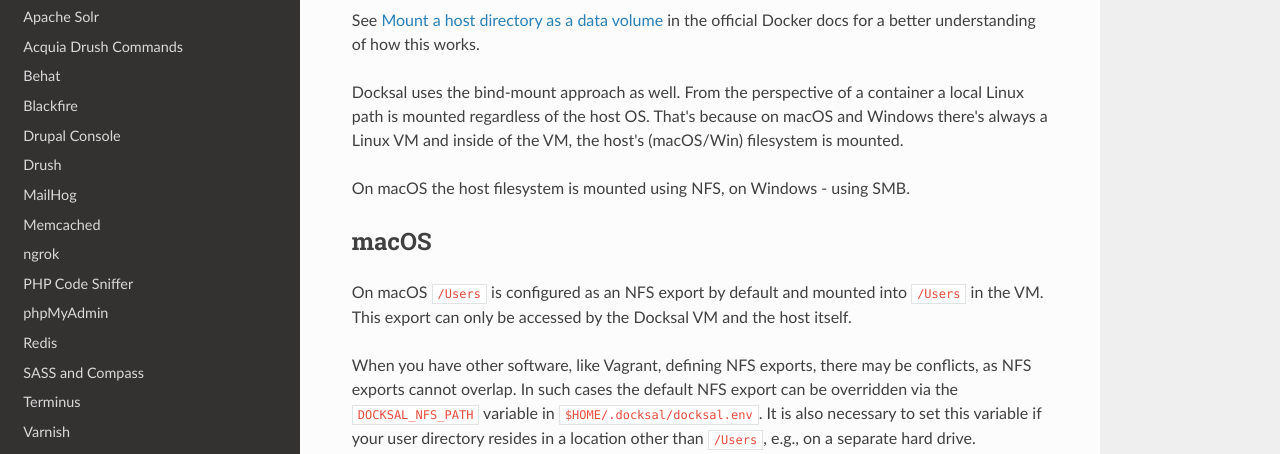
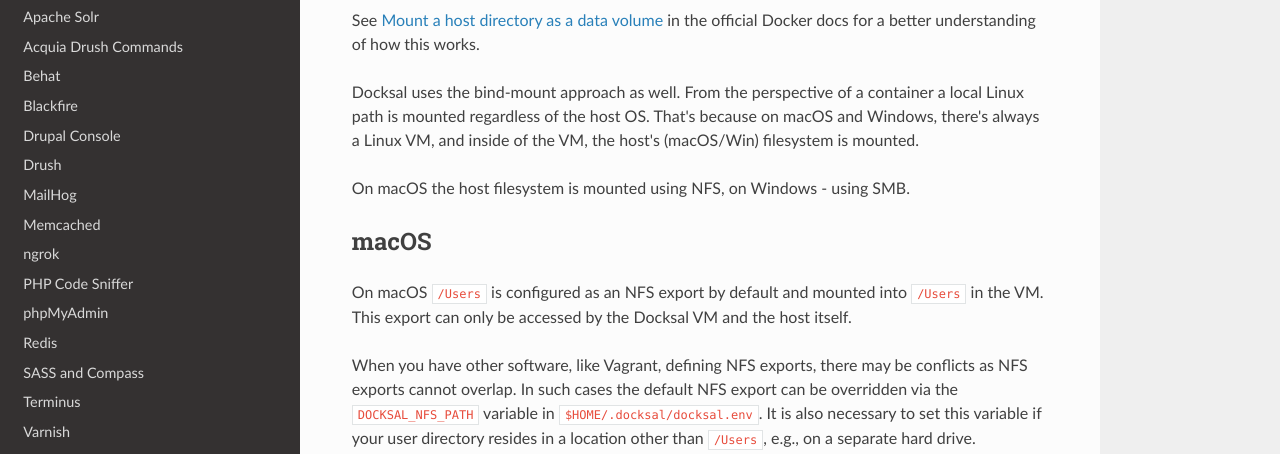
Before and after one commit to docksal/docksal, an MkDocs documentation site: the page built from docs/advanced/file-sharing.md, in a window 1280 px wide and 1053 px high. Shown: the part 223-677 px from the top of the window. Built offline with MkDocs 1.6.1, drawn with Linux system fonts in a browser that asks for light colours; nearby versions of some CDN libraries; old or Windows-style settings are respelled for this version of MkDocs.

Commit message:
Fixed punctuation

```diff
--- a/docs/advanced/file-sharing.md
+++ b/docs/advanced/file-sharing.md
@@ -6,9 +6,7 @@ By default, Docker does a bind-mount to a path on the host machine.
 See [Mount a host directory as a data volume](https://docs.docker.com/engine/tutorials/dockervolumes/#mount-a-host-directory-as-a-data-volume)
 in the official Docker docs for a better understanding of how this works.
 
-Docksal uses the bind-mount approach as well. From the perspective of a container a local Linux path
-is mounted regardless of the host OS. That's because on macOS and Windows there's always a Linux VM and inside of the VM,
-the host's (macOS/Win) filesystem is mounted.
+Docksal uses the bind-mount approach as well. From the perspective of a container a local Linux path  is mounted regardless of the host OS. That's because on macOS and Windows, there's always a Linux VM, and inside of the VM, the host's (macOS/Win) filesystem is mounted.
 
 On macOS the host filesystem is mounted using NFS, on Windows - using SMB.
 
@@ -17,7 +15,7 @@ On macOS the host filesystem is mounted using NFS, on Windows - using SMB.
 On macOS `/Users` is configured as an NFS export by default and mounted into `/Users` in the VM. This export can only
 be accessed by the Docksal VM and the host itself.
 
-When you have other software, like Vagrant, defining NFS exports, there may be conflicts, as NFS exports cannot overlap.
+When you have other software, like Vagrant, defining NFS exports, there may be conflicts as NFS exports cannot overlap.
 In such cases the default NFS export can be overridden via the `DOCKSAL_NFS_PATH` variable in `$HOME/.docksal/docksal.env`. It is also necessary to set this variable if your user directory resides in a location other than `/Users`, e.g., on a separate hard drive.
 
 When the VM is started fin will detect NFS export conflicts and suggest an automatic fix.
```
Also changed, not shown: docs/advanced/db-sandbox.md (+1 -1 lines).
